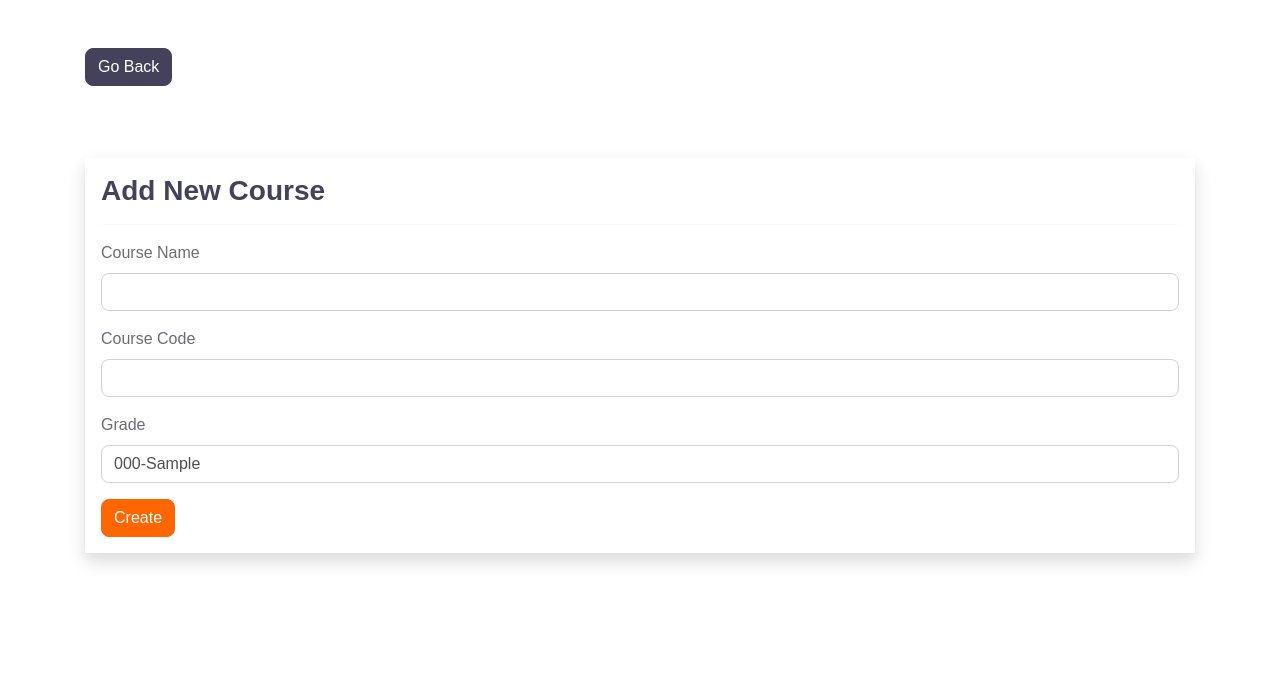
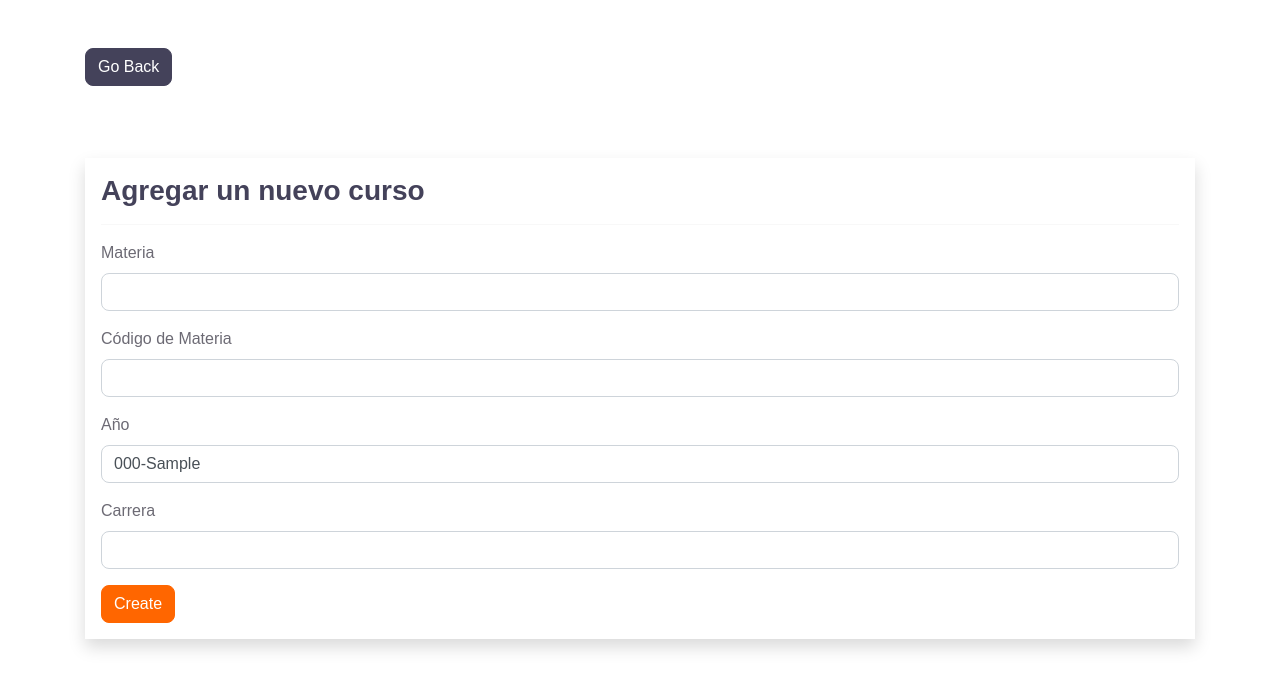
Before and after one commit to terri27/TechVersity, a PHP site: page /admin/course-add.php in a window 1280 px wide. Shown: the part 66-756 px from the top of the page. Run offline with PHP 8.4, Linux system fonts and the light colour scheme; the visitor is signed in with stand-in values (Sample User, id 1); tables that the repository leaves empty or names only in its code hold one stand-in row (values such as "Sample post").

Commit message:
Cambios en la sección de materias

```diff
--- a/admin/course-add.php
+++ b/admin/course-add.php
@@ -14,7 +14,7 @@ if (isset($_SESSION['admin_id']) &&
 <head>
 	<meta charset="UTF-8">
 	<meta name="viewport" content="width=device-width, initial-scale=1.0">
-	<title>Admin - Add Course</title>
+	<title>Admin - Add Curso</title>
 	<link rel="stylesheet" href="https://cdn.jsdelivr.net/npm/bootstrap@5.2.0/dist/css/bootstrap.min.css">
 	<link rel="stylesheet" href="../css/style.css">
 	<link rel="icon" href="../logo.png">
@@ -38,7 +38,7 @@ if (isset($_SESSION['admin_id']) &&
               class="shadow p-3 mt-5 form-w"
               action="req/course-add.php">
 
-        <h3>Add New Course</h3><hr>
+        <h3>Agregar un nuevo curso</h3><hr>
         <?php if (isset($_GET['error'])) { ?>
           <div class="alert alert-danger" role="alert">
            <?=$_GET['error']?>
@@ -51,19 +51,19 @@ if (isset($_SESSION['admin_id']) &&
         <?php } ?>
 
         <div class="mb-3">
-          <label class="form-label">Course Name</label>
+          <label class="form-label">Materia</label>
           <input type="text"
                  class="form-control"
                  name="course_name">
         </div>
         <div class="mb-3">
-          <label class="form-label">Course Code</label>
+          <label class="form-label">Código de Materia</label>
           <input type="text"
                  class="form-control"
                  name="course_code">
         </div>
         <div class="mb-3">
-          <label class="form-label">Grade</label>
+          <label class="form-label">Año</label>
           <select name="grade"
                   class="form-control" >
                   <?php foreach ($grades as $grade) { ?>
@@ -73,6 +73,12 @@ if (isset($_SESSION['admin_id']) &&
                   <?php } ?>
 
           </select>
+        </div>
+        <div class="mb-3">
+          <label class="form-label">Carrera</label>
+          <input type="text"
+                 class="form-control"
+                 name="course_carrera">
         </div>
       <button type="submit" class="btn btn-primary">Create</button>
      </form>
--- a/admin/course-delete.php
+++ b/admin/course-delete.php
@@ -8,7 +8,7 @@ if (
 
    if ($_SESSION['role'] == 'Admin') {
       include "../DB_connection.php";
-      include "data/course.php";
+      include "./course.php";
 
       $id = $_GET['course_id'];
       if (removeCourse($id, $conn)) {
--- a/admin/course-edit.php
+++ b/admin/course-edit.php
@@ -81,6 +81,11 @@ if (
 
             </select>
           </div>
+          <div class="mb-3">
+            <label class="form-label">Carrera</label>
+            <input type="text" class="form-control" value="<?= $course['subject_carrera'] ?>" name="course_carrera">
+          </div>
+
           <input type="text" class="form-control" value="<?= $course['subject_id'] ?>" name="course_id" hidden>
 
           <button type="submit" class="btn btn-primary">
--- a/admin/course.php
+++ b/admin/course.php
@@ -54,6 +54,7 @@ if (
                   <th scope="col">Curso</th>
                   <th scope="col">Código de Materia</th>
                   <th scope="col">Año</th>
+                  <th scope="col">Carrera</th>
                 </tr>
               </thead>
               <tbody>
@@ -76,6 +77,11 @@ if (
                       <?php
                       $grade = getGradeById($course['grade'], $conn);
                       echo $grade['grade_code'] . '-' . $grade['grade'];
+                      ?>
+                    </td>
+                    <td>
+                      <?php
+                      echo $course['subject_carrera'];
                       ?>
                     </td>
                     <td>
```
Also changed, not shown: admin/req/course-add.php (+7 -4 lines).
